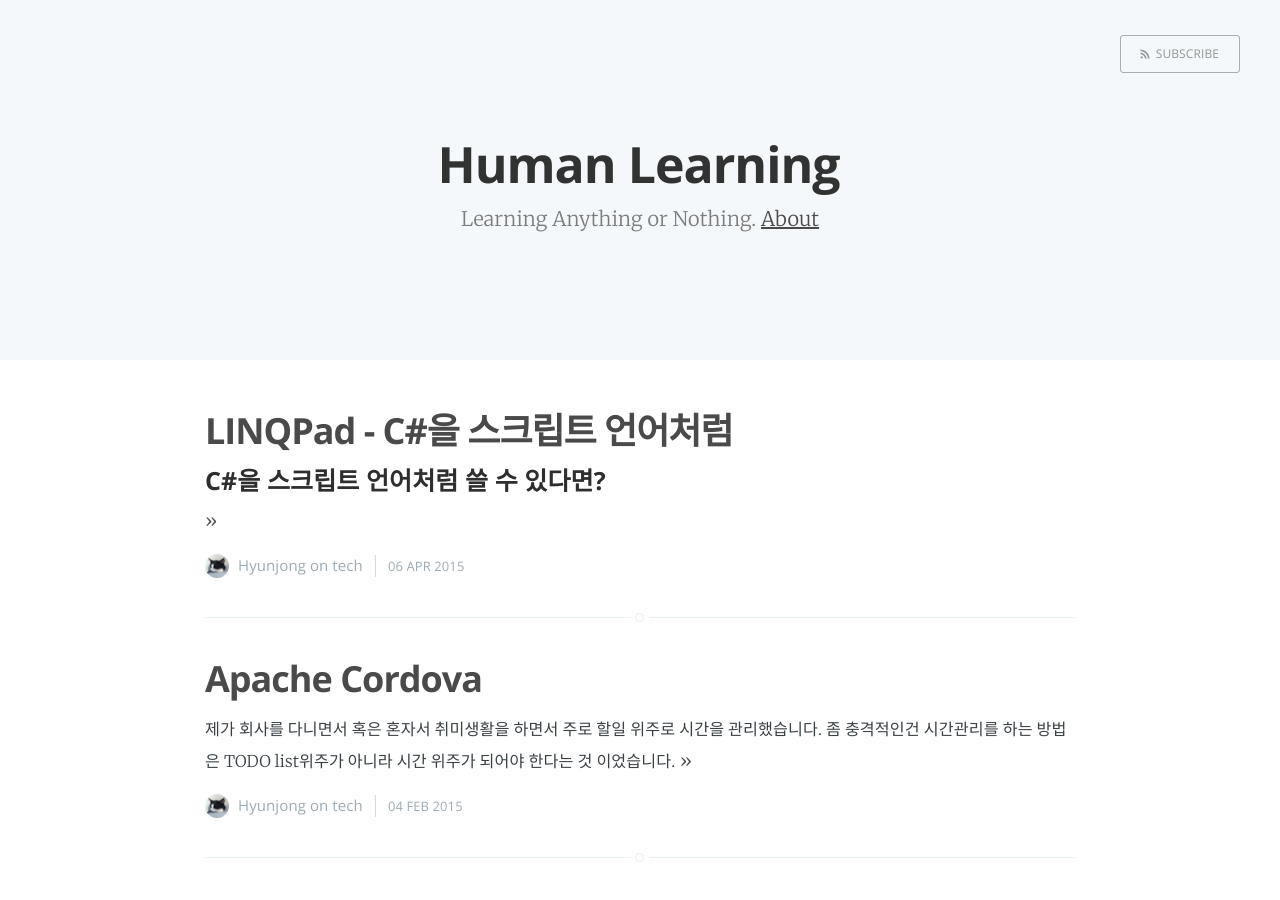
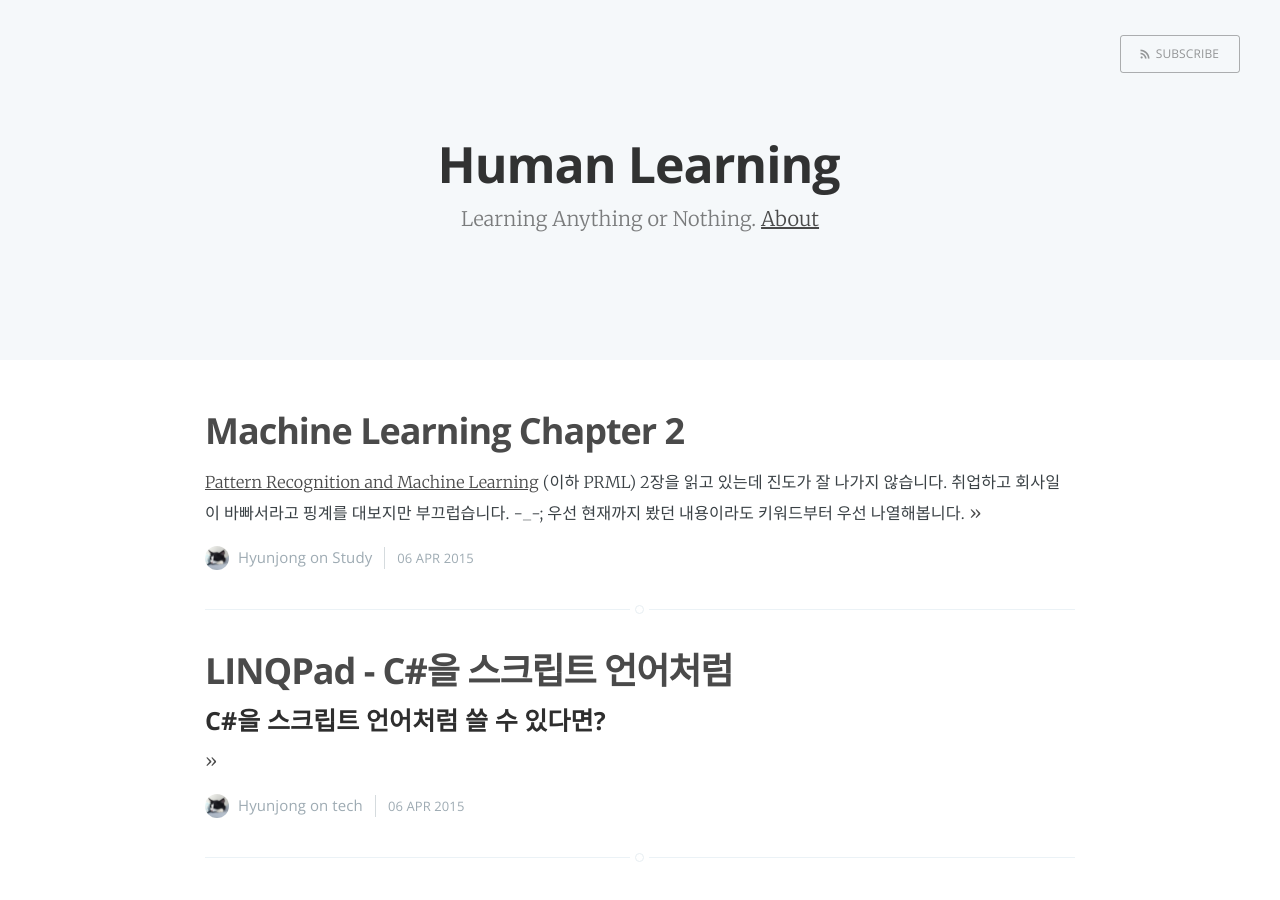
Before and after one commit to hyunjong-lee/hyunjong-lee-prev.github.io, a Jekyll site: the page built from index.html, in a window 1280 px wide and 900 px high. Built offline with Jekyll 4.4.1, drawn with Linux system fonts in a browser that asks for light colours; the list of posts is cut into pages by our own code.

Commit message:
PRML chapter 2 ....ing
ㄱㄱ

```diff
--- a/_posts/2015-01-04-MachineLearning_Study_1.markdown
+++ b/_posts/2015-01-04-MachineLearning_Study_1.markdown
@@ -68,9 +68,12 @@ $$
 
 * model complexity
 * over-fitting
+  - 학습 데이터에 대해서만 최적화 된 상태로 새로운 데이터에 대해선 예측이 잘 안되는 상태를 말함
+  - 모델이 복잡한데 비해 학습 데이터가 부족할 경우 발생할 가능성이 높음
 * maximum likelihood
 * Bayesian approach, Bayesian model
 * Regularization
+  - 위에서 언급한 over-fitting을 방지하는 방법 중 하나
 * shrinkage
 * ridge regression, weight decay
 * validation set, hold-out set
@@ -90,6 +93,11 @@ $$
  posterior \propto likelihood \times prior
 \end{align*}
 $$
+
+ * 앞면/뒷면으로 이루어진 동전 하나를 던진다고 할 때 아래와 같이 해석 가능
+   - **prior**: 앞면/뒷면이 나타날 확률에 대해 사전에 알고 있는 정보 (앞면/뒷면의 확률은 5:5)
+   - **likelihood**: 실험을 통해 앞면/뒷면이 나타난 분포에 대한 정보
+   - **posterior**: 사전에 알고 있던 분포에 실험을 통해 나타난 분포를 결합하여 나타난 분포
 
  * Gaussian distribution
  * Bayesian curve fitting
--- a/_posts/2015-04-06-LINQPad_Introduce.markdown
+++ b/_posts/2015-04-06-LINQPad_Introduce.markdown
@@ -1,7 +1,7 @@
 ---
 layout: post
 title:  LINQPad - C#을 스크립트 언어처럼
-date:   2015-04-06 20:26:41
+date:   2015-04-06 01:25:41
 categories: tech
 ---
 
--- /dev/null
+++ b/_posts/2015-04-06-MachineLearning_Study_2.markdown
@@ -0,0 +1,43 @@
+---
+layout: post
+title:  Machine Learning Chapter 2
+date:   2015-04-06 02:12:00
+categories: Study
+---
+
+[Pattern Recognition and Machine Learning] (이하 PRML) 2장을 읽고 있는데 진도가 잘 나가지 않습니다.
+취업하고 회사일이 바빠서라고 핑계를 대보지만 부끄럽습니다. -_-;
+우선 현재까지 봤던 내용이라도 키워드부터 우선 나열해봅니다.
+
+## Keywords ##
+
+  * **density estimation**
+  * **i.i.d.**: independent and identically distributed
+  * **parametric distribution**: Gaussian Distribution과 같이 데이터 양에 상관없이 고정된 parameter를 갖는 분포
+  * **nonparametric distribution**: Latent Dirichlet Allocation과 같이 데이터의 사이즈에 따라 parameter의 갯수가 변하는 분포
+  * **conjugate prior**: 아래의 수식에서 prior * posterior의 분포가 prior가 되도록 하는 prior distribution
+
+$$
+\begin{align*}
+ posterior \propto likelihood \times prior
+\end{align*}
+$$
+
+  * **Bernoulli distribution**
+  * **sufficient statistic**
+  * **binomial distribution**
+  * **beta distribution**
+    * **beta prior** * **binomial likelihood** 는 **beta distribution**
+	* 즉, beta distribution은 binomial distribution에 대한 conjugate prior
+	* i.i.d.로 가정한 데이터가 주어졌을 때 순차적으로 학습할 수 있음
+  * **hyper parameters**
+
+
+약 50여 페이지를 더 봐야하는데 진도가 나갈때마다 키워드라도 정리해야겠습니다 ...
+모두들 굿나잇 ;)
+
+[Pattern Recognition and Machine Learning]: http://www.amazon.com/Pattern-Recognition-Learning-Information-Statistics/dp/0387310738
+[Bishop]: http://en.wikipedia.org/wiki/Christopher_Bishop
+[지도 학습]: http://ko.wikipedia.org/wiki/%EC%A7%80%EB%8F%84_%ED%95%99%EC%8A%B5
+[자율 학습]: http://ko.wikipedia.org/wiki/%EC%9E%90%EC%9C%A8_%ED%95%99%EC%8A%B5_(%EA%B8%B0%EA%B3%84_%ED%95%99%EC%8A%B5)
+[강화 학습]: http://ko.wikipedia.org/wiki/%EA%B0%95%ED%99%94_%ED%95%99%EC%8A%B5
```
